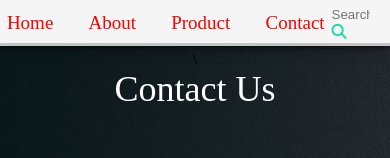
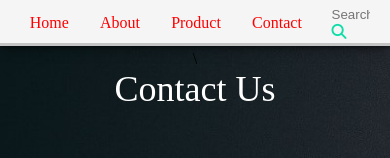
Before and after one commit to Abdullahmushaf/projectliang, a plain HTML site: page contact.html in a window 390 px wide. Shown: the top 158 px of the page. Drawn offline with Linux system fonts and the light colour scheme.

Commit message:
Update contact.css

```diff
--- a/contact.css
+++ b/contact.css
@@ -224,10 +224,10 @@ nav a {
   }
   nav a {
     position: relative;
-    font-size: 19px;
+    font-size: 16px;
     text-decoration: none;
     color: red;
-    padding: 6px 17.6px;
+    padding: 6px 15.6px;
     transition: .5s;
   }
 
```
